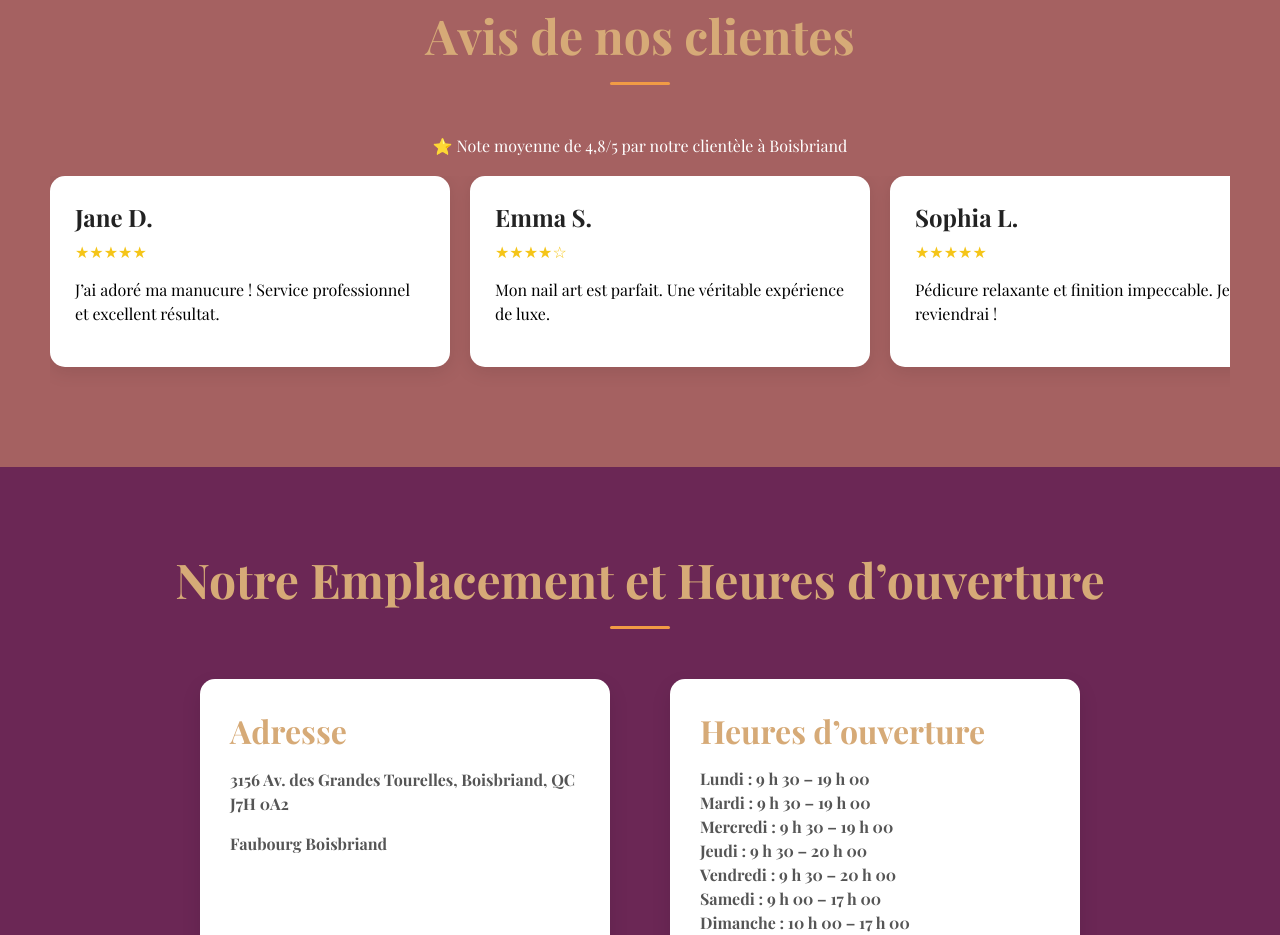
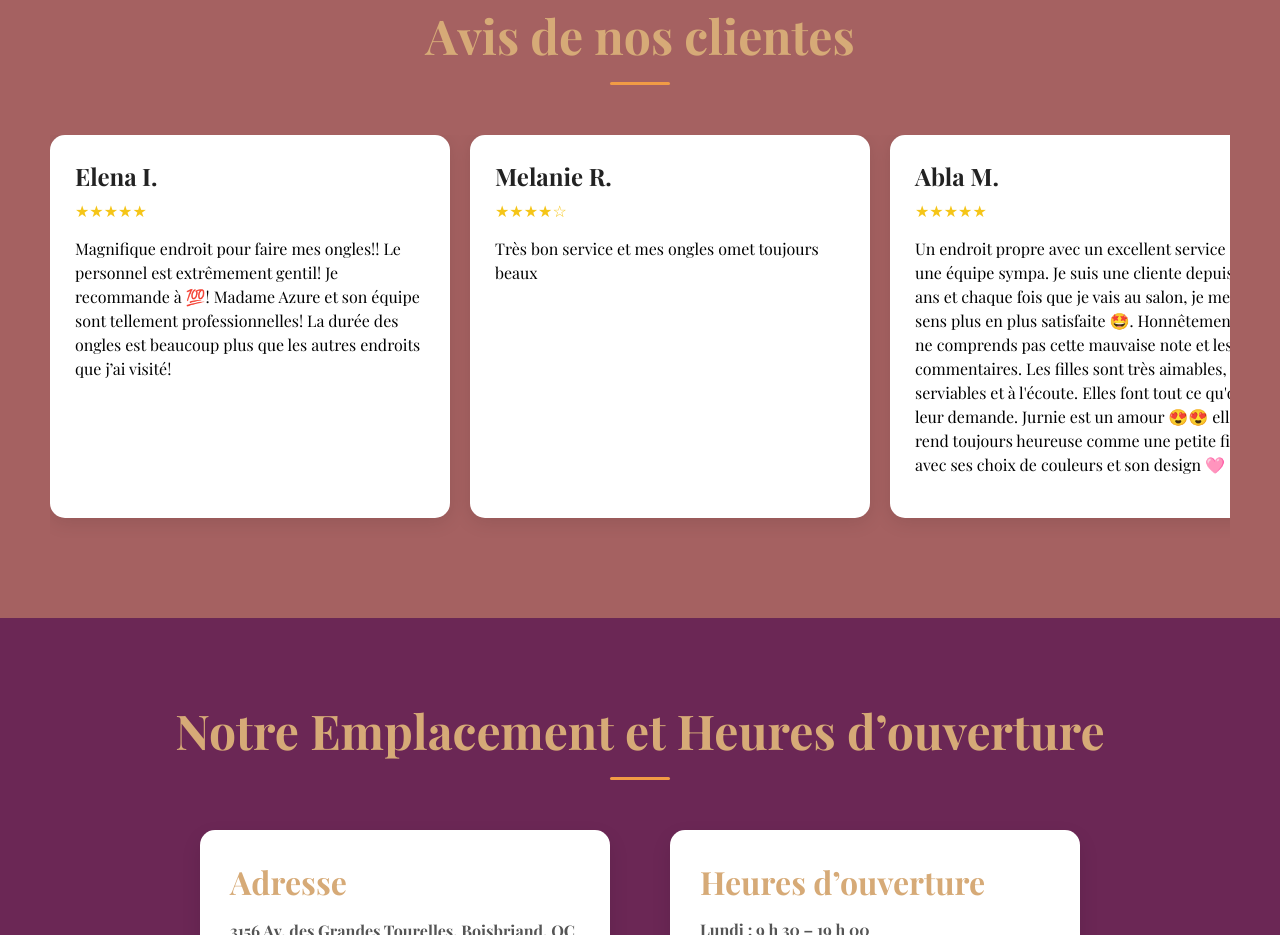
Before and after one commit to YoinkyDonkey/Ongles-Enchant-s, a plain HTML site: page fr/index.html in a window 1280 px wide. Shown: the part 3705-4640 px from the top of the page. Drawn offline with nearby package versions, Linux system fonts and the light colour scheme; a web font is replaced by a local one.

Commit message:
Add files via upload

```diff
--- a/fr/index.html
+++ b/fr/index.html
@@ -120,12 +120,12 @@
   <!-- Reviews Section -->
   <section class="reviews fade-in" id="reviews">
     <h2 class="section-title">Avis de nos clientes</h2>
-    <p style="margin-bottom:20px; color: white;">⭐ Note moyenne de 4,8/5 par notre clientèle à Boisbriand</p>
+   <!-- <p style="margin-bottom:20px; color: white;">⭐ Note moyenne de 4,8/5 par notre clientèle à Place Lasalle</p>-->
     <div class="reviews-container">
-      <div class="review"><h3>Jane D.</h3><div class="stars">★★★★★</div><p>J’ai adoré ma manucure ! Service professionnel et excellent résultat.</p></div>
-      <div class="review"><h3>Emma S.</h3><div class="stars">★★★★☆</div><p>Mon nail art est parfait. Une véritable expérience de luxe.</p></div>
-      <div class="review"><h3>Sophia L.</h3><div class="stars">★★★★★</div><p>Pédicure relaxante et finition impeccable. Je reviendrai !</p></div>
-      <div class="review"><h3>Olivia R.</h3><div class="stars">★★★★☆</div><p>Salon magnifique et ambiance chaleureuse. Toujours satisfaite.</p></div>
+      <div class="review"><h3>Elena I.</h3><div class="stars">★★★★★</div><p>Magnifique endroit pour faire mes ongles!! Le personnel est extrêmement gentil! Je recommande à 💯! Madame Azure et son équipe sont tellement professionnelles! La durée des ongles est beaucoup plus que les autres endroits que j’ai visité!</p></div>
+      <div class="review"><h3>Melanie R.</h3><div class="stars">★★★★☆</div><p>Très bon service et mes ongles omet toujours beaux</p></div>
+      <div class="review"><h3>Abla M.</h3><div class="stars">★★★★★</div><p>Un endroit propre avec un excellent service et une équipe sympa. Je suis une cliente depuis 3 ans et chaque fois que je vais au salon, je me sens plus en plus satisfaite 🤩. Honnêtement, je ne comprends pas cette mauvaise note et les commentaires. Les filles sont très aimables, serviables et à l'écoute. Elles font tout ce qu'on leur demande. Jurnie est un amour 😍😍 elle me rend toujours heureuse comme une petite fille avec ses choix de couleurs et son design 🩷</p></div>
+      <div class="review"><h3>Mava</h3><div class="stars">★★★★☆</div><p>Toujours un plaisir à chaque visite! Chaque fois, je passe un moment super agréable. L’équipe est attentionnée, l’ambiance détendue, et j’adore ma couleur Red Ferrari! Merci encore – je ressors toujours avec le sourire.</p></div>
     </div>
   </section>
 
```
